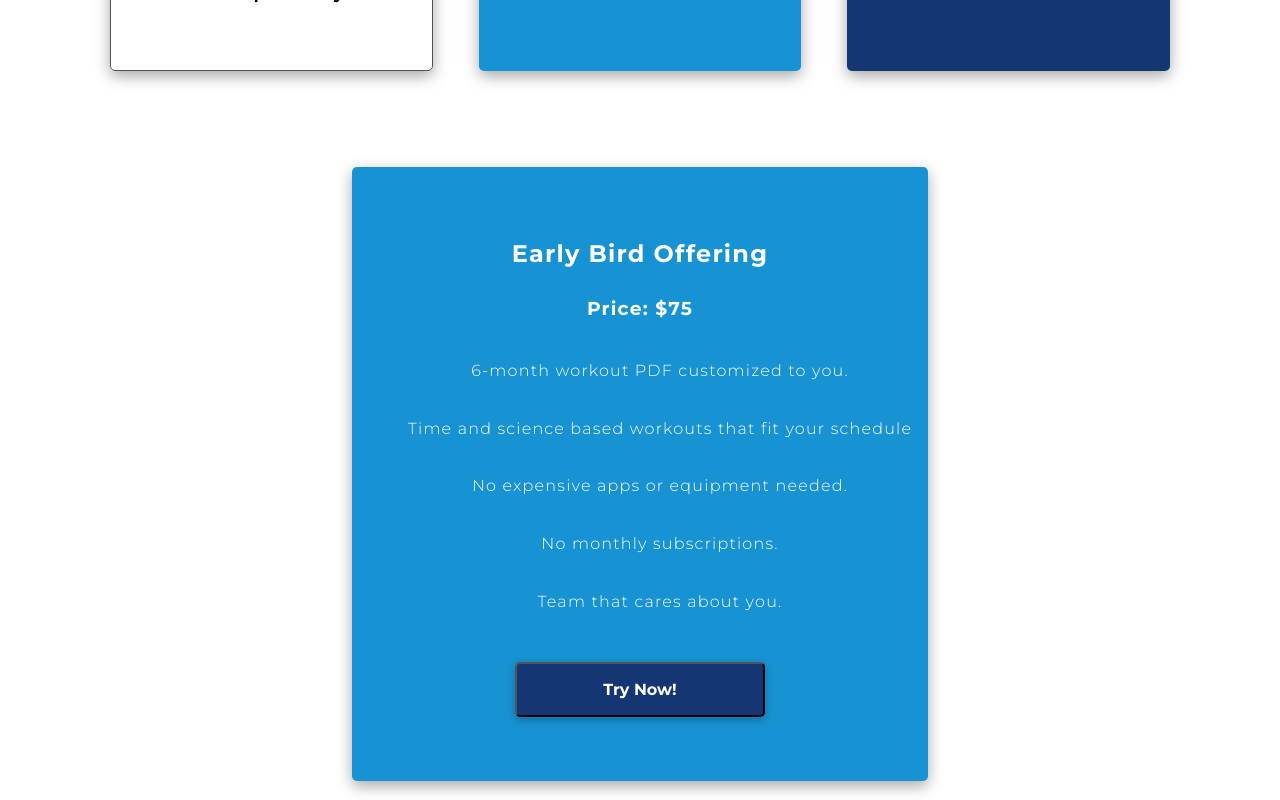
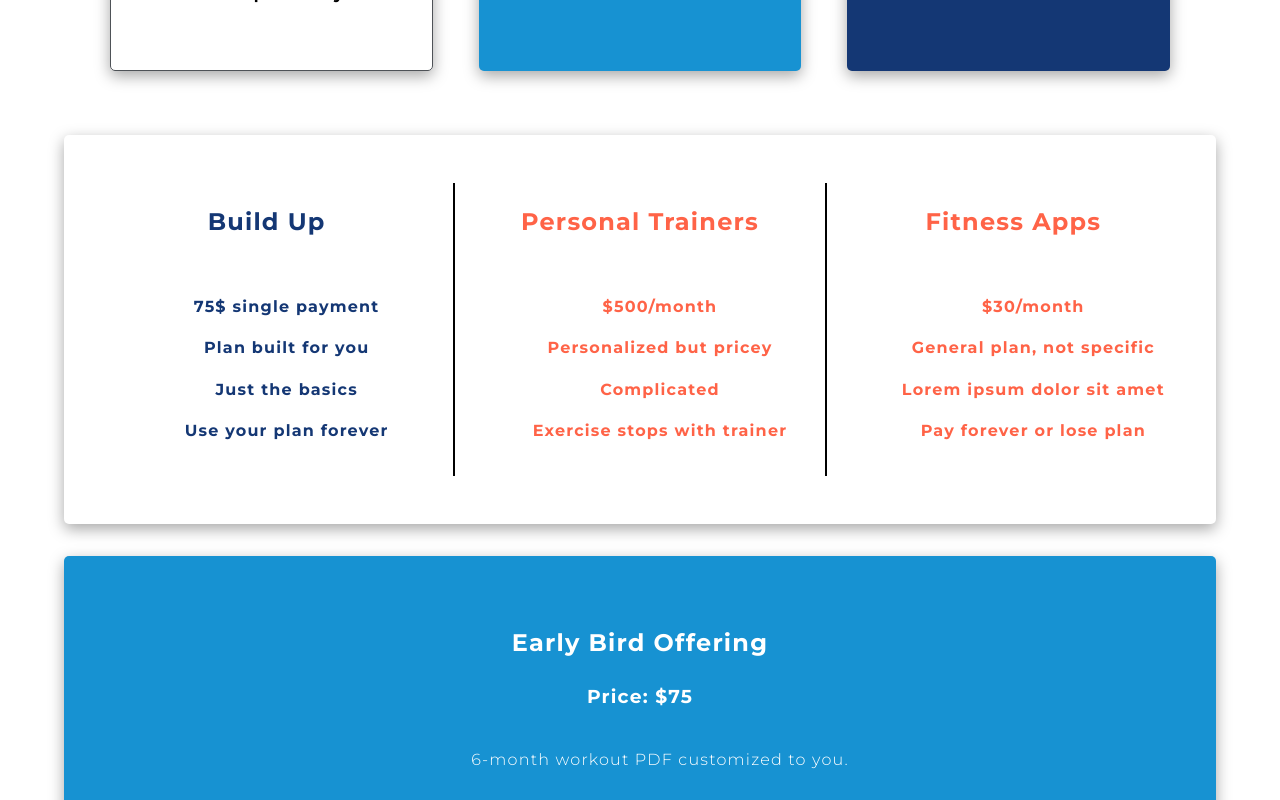
Before and after one commit to garkilic/build-up, a React (Create React App) app: page / in a window 1280 px wide. Shown: the part 1120-1920 px from the top of the page. Built offline with nearby package versions, Linux system fonts and the light colour scheme; what @typeform/embed would draw is missing.

Commit message:
Built payment comparison section

```diff
--- /dev/null
+++ b/src/components/PriceComparison.js
@@ -0,0 +1,42 @@
+import React from "react";
+import "../style.css";
+
+export default function PriceComparison({ pricing }) {
+	return (
+		<div>
+			{pricing.map((pricing) => (
+				<div id="pricing" key={pricing.id}>
+					<div className="pricing--comparison">
+						<div className="pricing--styling preferred">
+							<h2>{pricing.title1}</h2>
+							<ul>
+								<li>{pricing.totalPrice1}</li>
+								<li>{pricing.successRate1}</li>
+								<li>{pricing.followUp1}</li>
+								<li>{pricing.value1}</li>
+							</ul>
+						</div>
+						<div className="pricing--styling unpreferred columns">
+							<h2>{pricing.title2}</h2>
+							<ul>
+								<li>{pricing.totalPrice2}</li>
+								<li>{pricing.successRate2}</li>
+								<li>{pricing.followUp2}</li>
+								<li>{pricing.value2}</li>
+							</ul>
+						</div>
+						<div className="pricing--styling unpreferred">
+							<h2>{pricing.title3}</h2>
+							<ul>
+								<li>{pricing.totalPrice3}</li>
+								<li>{pricing.successRate3}</li>
+								<li>{pricing.followUp3}</li>
+								<li>{pricing.value3}</li>
+							</ul>
+						</div>
+					</div>
+				</div>
+			))}
+		</div>
+	);
+}
--- a/src/components/Training.js
+++ b/src/components/Training.js
@@ -1,13 +1,38 @@
-import React from "react";
+import React, { useState } from "react";
 import "../style.css";
 import { createPopup } from "@typeform/embed";
 import "@typeform/embed/build/css/popup.css";
+import PriceComparison from "./PriceComparison";
 
 const { toggle } = createPopup("Wxu3yEyZ");
 
 export default function Training() {
+	const [pricing, setPricing] = useState([
+		{
+			// Build Up Section
+			title1: "Build Up",
+			totalPrice1: "75$ single payment",
+			successRate1: "Plan built for you",
+			followUp1: "Just the basics",
+			value1: "Use your plan forever",
+			// Personal Trainer Section
+			title2: "Personal Trainers",
+			totalPrice2: "$500/month",
+			successRate2: "Personalized but pricey",
+			followUp2: "Complicated",
+			value2: "Exercise stops with trainer",
+			// Fitness App Section
+			title3: "Fitness Apps",
+			totalPrice3: "$30/month",
+			successRate3: "General plan, not specific",
+			followUp3: "Lorem ipsum dolor sit amet",
+			value3: "Pay forever or lose plan",
+			id: 1,
+		},
+	]);
 	return (
-		<section className=" training--section container">
+		<section className="container">
+			<PriceComparison pricing={pricing} />
 			<div className="training--pricing" id="pricing">
 				<h2>Early Bird Offering</h2>
 				<h3>Price: $75</h3>
--- a/src/style.css
+++ b/src/style.css
@@ -153,7 +153,7 @@ h1 {
 	font-weight: 700;
 }
 
-@media (max-width: 625px) {
+@media (max-width: 800px) {
 	.hero--img {
 		display: none;
 	}
@@ -227,14 +227,6 @@ h1 {
 
 /* Training */
 
-.training--section {
-	display: flex;
-	flex-direction: column;
-	align-items: center;
-	justify-content: space-around;
-	gap: 1.9rem;
-}
-
 .training--pricing {
 	padding: 3em 1em;
 	background-color: var(--clr-light);
@@ -243,10 +235,50 @@ h1 {
 	text-align: center;
 	margin: 2em 0;
 	box-shadow: rgba(0, 0, 0, 0.35) 0px 5px 15px;
+	width: 100%;
 }
 
-.training--text {
+.pricing--comparison {
+	padding: 3em 1em;
+	color: black;
+	border-radius: 5px;
 	text-align: center;
+	box-shadow: rgba(0, 0, 0, 0.35) 0px 5px 15px;
+	display: grid;
+	grid-template-columns: 1fr 1fr 1fr;
+}
+
+@media (max-width: 1000px) {
+	.pricing--comparison {
+		display: flex;
+		flex-direction: column;
+	}
+	.columns {
+		border-top: black solid 2px;
+		border-bottom: black solid 2px;
+	}
+}
+
+.pricing--comparison ul {
+	list-style-type: none;
+	text-align: center;
+}
+
+@media (min-width: 1001px) {
+	.columns {
+		border-right: black solid 2px;
+		border-left: black solid 2px;
+	}
+}
+
+.pricing--comparison li {
+	margin: 1em 0;
+	font-weight: 700;
+}
+
+.pricing--styling {
+	display: flex;
+	flex-direction: column;
 }
 
 .training--explainer {
@@ -268,6 +300,14 @@ h1 {
 
 .training--list li {
 	padding: 1em 0;
+}
+
+.preferred {
+	color: var(--clr-dark);
+}
+
+.unpreferred {
+	color: tomato;
 }
 
 @media (max-width: 625px) {
```
